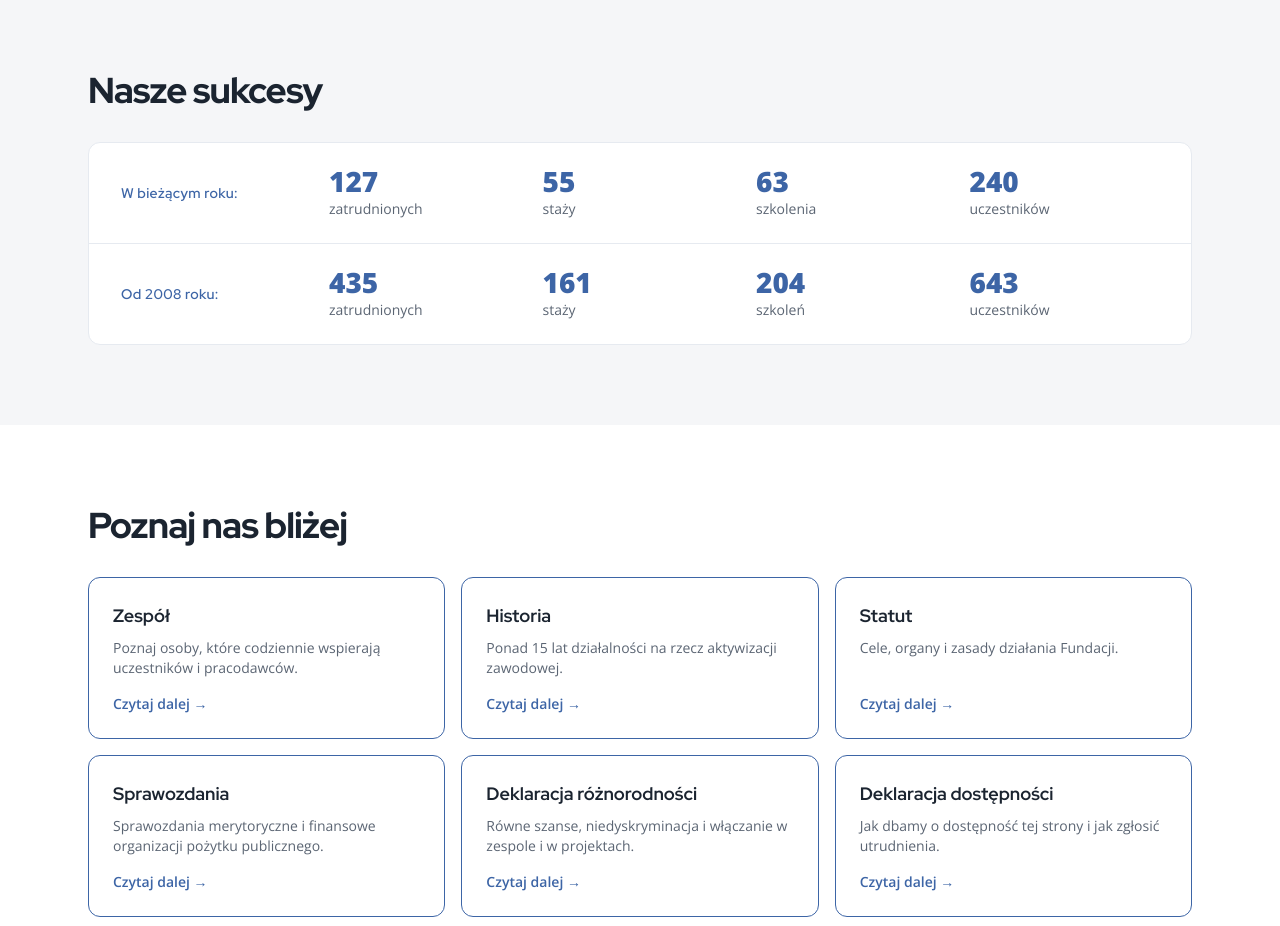
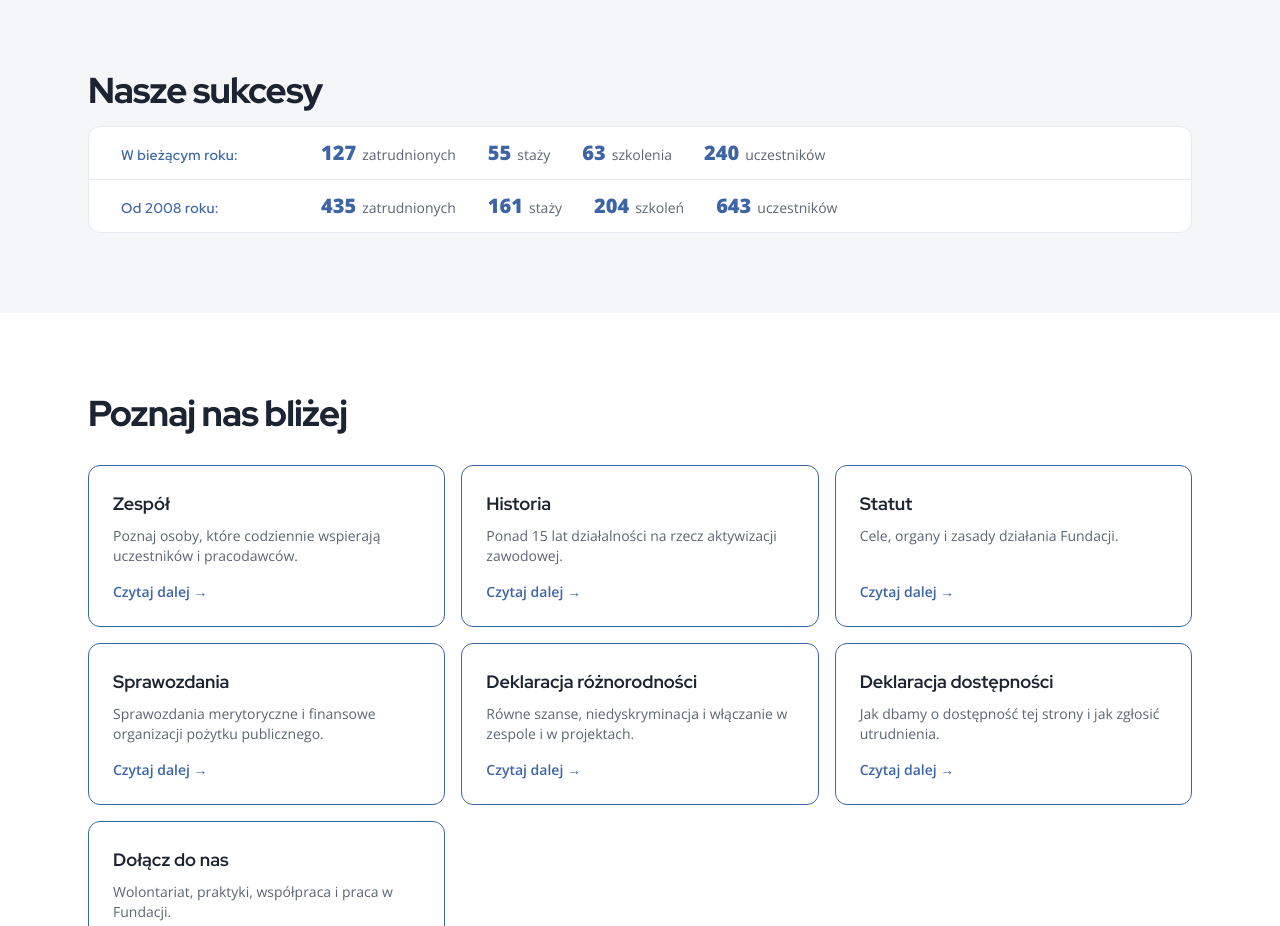
Before and after one commit to pgczaplinski-lgtm/FAZ_WWW, a React (Vite) app: page /o-nas in a window 1280 px wide. Shown: the part 1360-2286 px from the top of the page. Built offline with nearby package versions, Linux system fonts and the light colour scheme.

Commit message:
agent(chat): część nasze skukcesy pomniejsz o połowę na wysokoś

```diff
--- a/src/components/ui/StatsStrip.tsx
+++ b/src/components/ui/StatsStrip.tsx
@@ -6,21 +6,19 @@ export function StatsStrip({
   groups: { period: string; stats: Stat[] }[];
 }) {
   return (
-    <div className="mt-8 divide-y divide-line overflow-hidden rounded-xl border border-line bg-white">
+    <div className="mt-4 divide-y divide-line overflow-hidden rounded-xl border border-line bg-white">
       {groups.map((group) => (
         <div
           key={group.period}
-          className="grid items-center gap-4 px-5 py-5 sm:grid-cols-[11rem_minmax(0,1fr)] sm:gap-8 sm:px-8 sm:py-6"
+          className="grid items-baseline gap-2 px-5 py-2.5 sm:grid-cols-[11rem_minmax(0,1fr)] sm:gap-6 sm:px-8 sm:py-3"
         >
           <h3 className="text-sm font-semibold tracking-wide text-brand">{group.period}:</h3>
-          <div className="grid grid-cols-2 gap-x-4 gap-y-3 sm:grid-cols-4 sm:gap-6">
+          <div className="flex flex-wrap gap-x-6 gap-y-1 sm:gap-x-8">
             {group.stats.map((stat) => (
-              <div key={stat.label} className="min-w-0">
-                <p className="text-2xl font-extrabold tabular-nums leading-none text-brand sm:text-[1.75rem]">
-                  {stat.value}
-                </p>
-                <p className="mt-1 text-xs text-muted sm:text-sm">{stat.label}</p>
-              </div>
+              <p key={stat.label} className="min-w-0">
+                <span className="text-lg font-extrabold tabular-nums text-brand sm:text-xl">{stat.value}</span>
+                <span className="ml-1.5 text-xs text-muted sm:text-sm">{stat.label}</span>
+              </p>
             ))}
           </div>
         </div>
--- a/src/pages/Home.tsx
+++ b/src/pages/Home.tsx
@@ -151,8 +151,10 @@ export function Home() {
         </div>
       </Section>
 
-      <Section muted>
-        <SectionTitle centered>Nasze sukcesy</SectionTitle>
+      <Section muted className="!py-7 sm:!py-10">
+        <SectionTitle centered className="!text-2xl sm:!text-3xl">
+          Nasze sukcesy
+        </SectionTitle>
         <StatsStrip groups={statGroups} />
       </Section>
 
```
